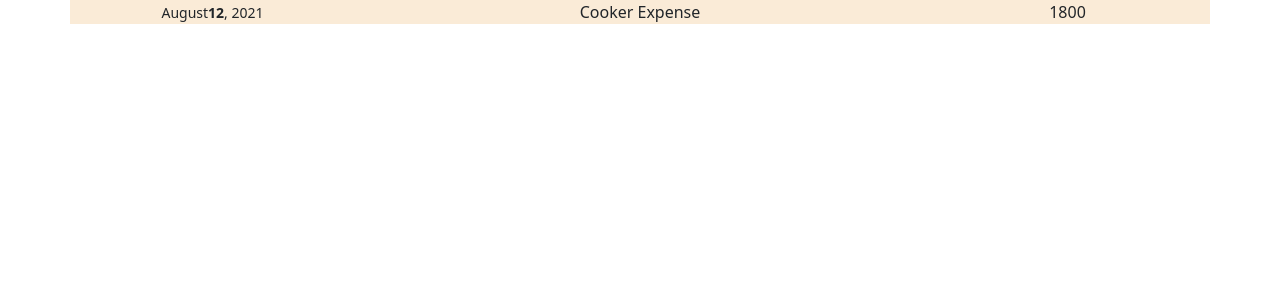
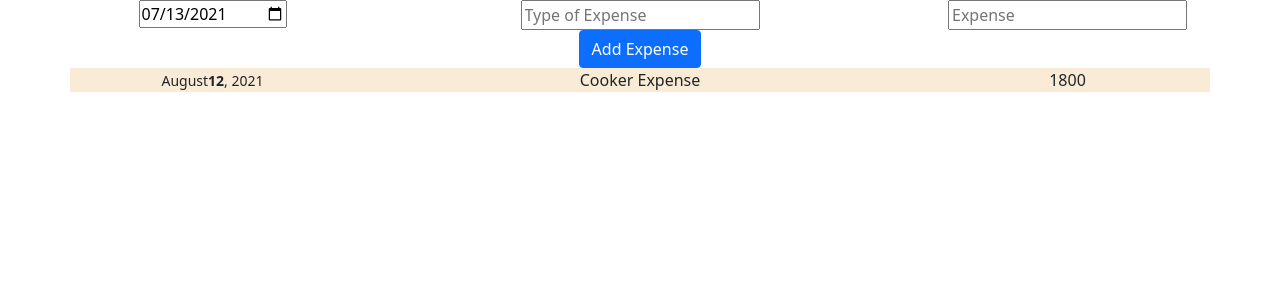
Before and after one commit to i-am-ajay/expense_manager, a React (Create React App) app: page / in a window 1280 px wide. Shown: the top 300 px of the page. Built offline with nearby package versions, Linux system fonts and the light colour scheme.

Commit message:
adding a form to create new expese record

```diff
--- a/src/Components/expenses/expenses/add_expense.js
+++ b/src/Components/expenses/expenses/add_expense.js
@@ -1,13 +1,18 @@
-import 'add_expense.css'
+import './add_expense.css'
 
 const AddExpense = props =>{
     return (
-        <div className="row">
-            <div className="col-3"><input type="date" value={props.expense_date} onChange={}/></div>
-            <div className="col-6"><input type="text" value={props.expense_type} onChange={}
-                placeholder="Type of Expense"/></div>
-            <div className="col-3"><input type="text" value={props.expense} onChange={}
-                placeholder="Expense"/></div>
+        <div>
+            <div className="row">
+                <div className="col-3"><input type="date" value={props.expense_obj.expense_date} onChange={props.object_creater }/></div>
+                <div className="col-6"><input type="text" value={props.expense_obj.expense_type} onChange={props.object_creater }
+                    placeholder="Type of Expense"/></div>
+                <div className="col-3"><input type="text" value={props.expense_obj.expense} onChange={props.object_creater}
+                    placeholder="Expense"/></div>
+            </div>
+            <div>
+                <button className="btn btn-primary" onClick={props.addExpenseHandler}>Add Expense</button>
+            </div>
         </div>
     );
 }
--- a/src/Components/expenses/expenses/expense_manager.js
+++ b/src/Components/expenses/expenses/expense_manager.js
@@ -5,6 +5,7 @@
 import './expense.css';
 import {useState} from 'react';
 import Expense from './expense';
+import AddExpense from './add_expense';
 
 const ExpenseManager = props =>{
     const [expenseObj, createExpense] = useState({
@@ -35,8 +36,34 @@ const ExpenseManager = props =>{
         }
     ));
 
+    /** Methods to handle various operation */
+    const setExpenseObjectHandler = event =>{
+        if(event.target.id === ""){
+            createExpense(prvState =>{
+                return {...prvState,"expense_date":event.target.value};
+            })
+        }
+        else if(event.target.id === ""){
+            createExpense(prvState =>{
+                return {...prvState,"expense_type":event.target.value};
+            })
+        }
+        else if(event.target.id === ""){
+            createExpense( prvState =>{
+                return {...prvState,"expense":event.target.value};
+            })
+        }
+    }
+    const addExpenseHandler = event =>{
+        addExpenseObj(prvState =>{
+            return [...prvState,expenseObj];
+        });
+        // if selected filter matches expense year then re render the expense on screen.
+    }
+
     return (
         <div className="container">
+            <AddExpense expense_obj = {expenseObj} object_creater = {setExpenseObjectHandler} add_handler={addExpenseHandler}></AddExpense>
             <div>{expenseComponentArray}</div>
         </div>
     )
```
